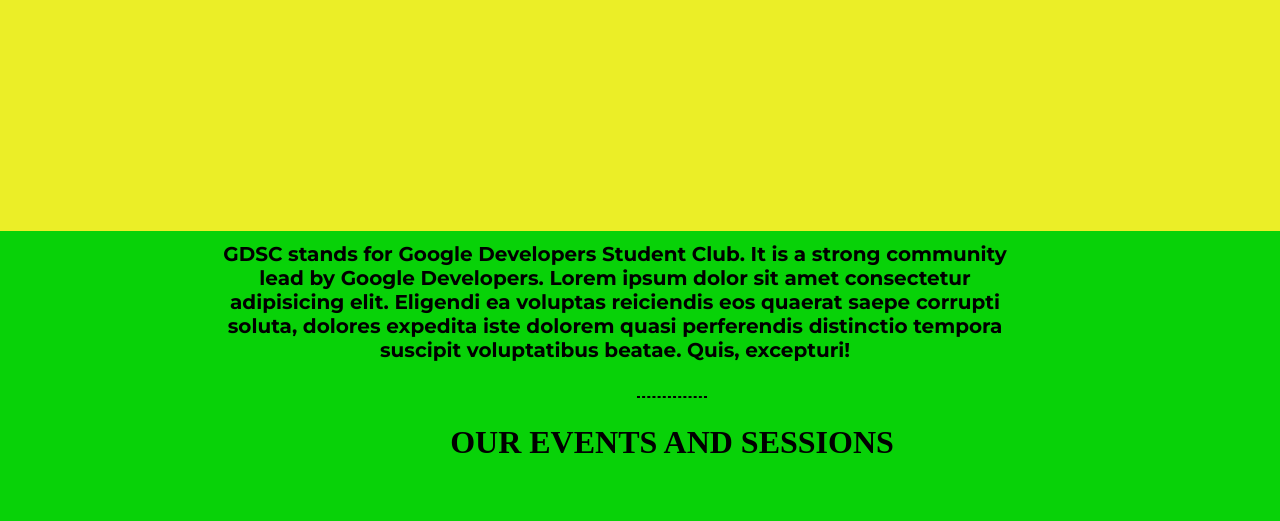
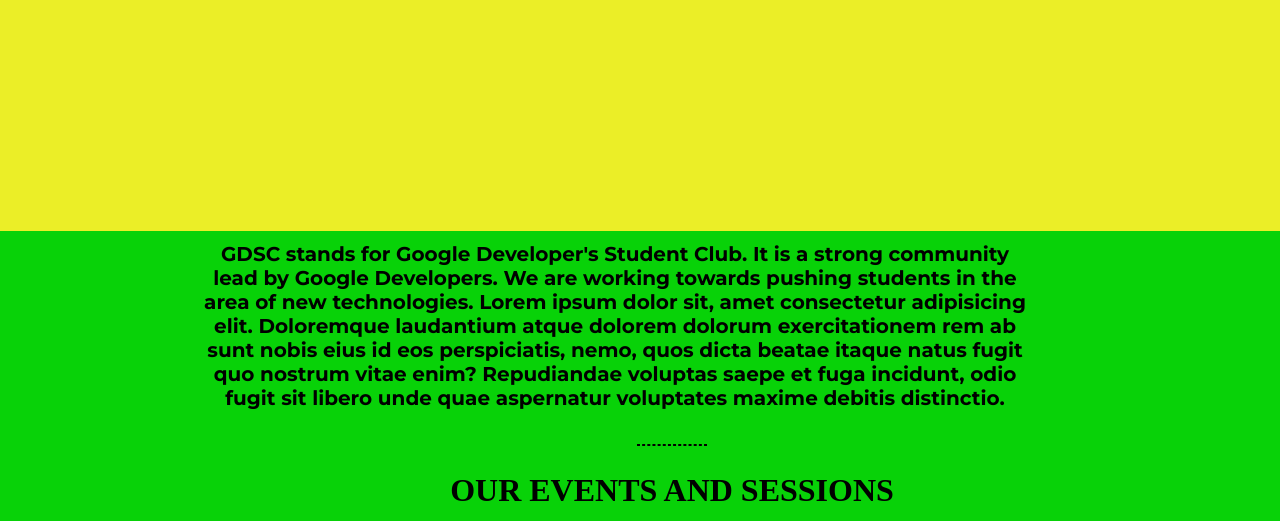
Before and after one commit to dsc-jiit-128/Hacktober_Website_22, a plain HTML site: page index.html in a window 1280 px wide. Shown: the part 603-1124 px from the top of the page. Drawn offline with Linux system fonts and the light colour scheme.

Commit message:
appended html file

```diff
--- a/index.html
+++ b/index.html
@@ -18,15 +18,17 @@
 
 <body>
     <img class="pic1" src="1_GUnXaV_rVzuce67X__7G6w_2x-removebg-preview.png" alt="">
-    <p class="uppertext1"> GDSC </p>
+    <p class="uppertext1"> GDST </p>
     <p class="uppertext2">THIS SIDE !!! </p>
     <img class="pic2" src="unnamed-removebg-preview (1).png" alt="">
     <hr>
     <div class="events" style="background-color: rgb(8, 210, 8);">
-        <p class="gdsc">GDSC stands for Google Developers Student Club. It is a strong community lead by Google
-            Developers. Lorem ipsum dolor sit amet consectetur adipisicing elit. Eligendi ea voluptas reiciendis eos
-            quaerat saepe corrupti soluta, dolores expedita iste dolorem quasi perferendis distinctio tempora suscipit
-            voluptatibus beatae. Quis, excepturi! </p>
+        <p class="gdsc">GDSC stands for Google Developer's Student Club. It is a strong community lead by Google
+            Developers. We are working towards pushing students in the area of new technologies. Lorem ipsum dolor sit,
+            amet consectetur adipisicing elit. Doloremque laudantium atque dolorem dolorum exercitationem rem ab sunt
+            nobis eius id eos perspiciatis, nemo, quos dicta beatae itaque natus fugit quo nostrum vitae enim?
+            Repudiandae voluptas saepe et fuga incidunt, odio fugit sit libero unde quae aspernatur voluptates maxime
+            debitis distinctio. </p>
         <br>
         <hr>
         <h2>OUR EVENTS AND SESSIONS</h2>
@@ -84,8 +86,8 @@
     <br><br><br>
 
     <div class="bottom-container">
-        <a class="" href="https://www.linkedin.com/company/dsc-jiit"><img class="footer-linkedin"
-                src="linkedin.png" alt=""></a>
+        <a class="" href="https://www.linkedin.com/company/dsc-jiit"><img class="footer-linkedin" src="linkedin.png"
+                alt=""></a>
 
         <a class="" href="https://github.com/dsc-jiit-128"><img class="footer-github" src="github-logo.png" alt=""></a>
         <div class="copybox">
```
